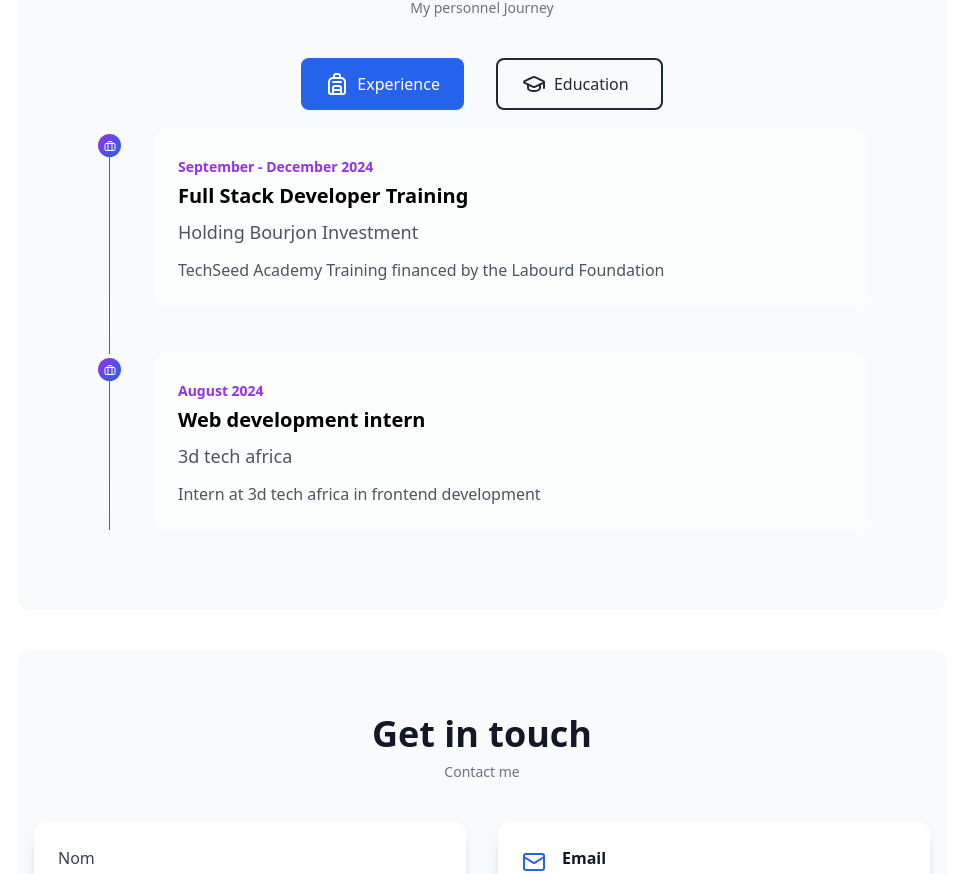
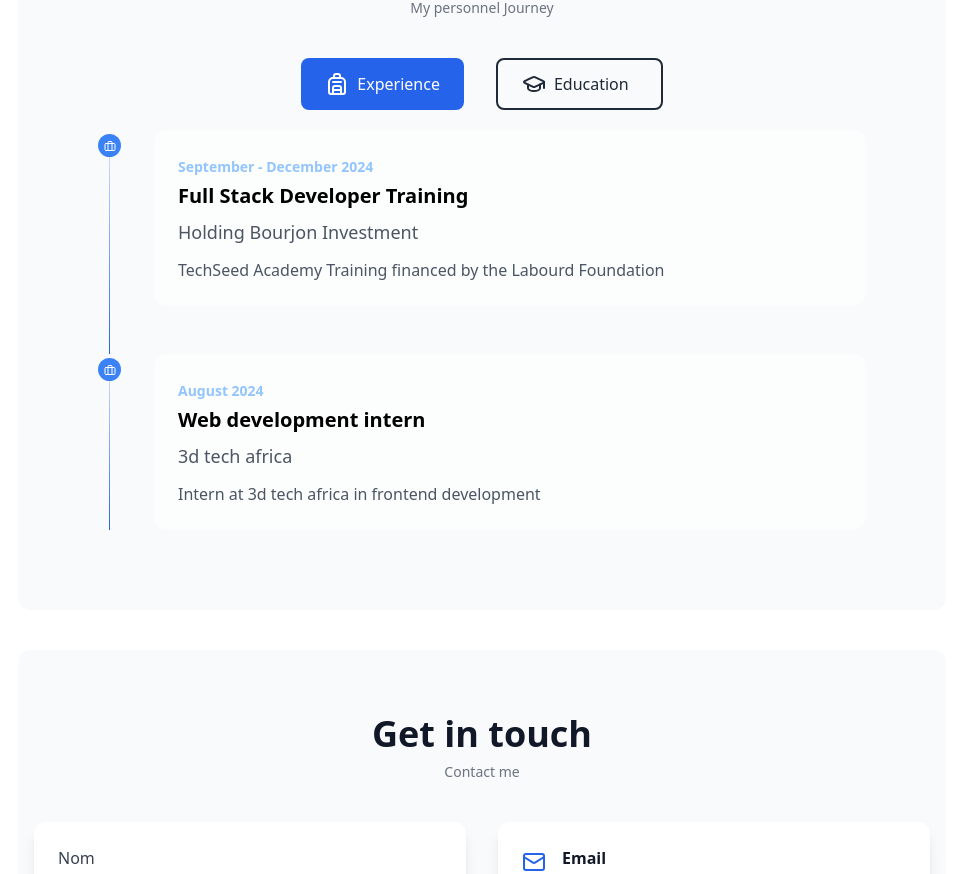
Before and after one commit to elonmelonm/elonmluc-portfolio, a React (Vite) app: page / in a window 1280 px wide. Shown: the part 4378-5252 px from the top of the page, without its empty margins (158-1121 px from the left). Built offline with nearby package versions, Linux system fonts and the light colour scheme.

Commit message:
Change timeline colors

```diff
--- a/src/components/ExperienceCard.tsx
+++ b/src/components/ExperienceCard.tsx
@@ -17,14 +17,14 @@ export default function ExperienceCard ({experience, index} : ExperienceCardProp
             className="relative pl-8 pb-12 last:pb-0"
         >
             {/* Timeline line */}
-            <div className="absolute left-[11px] top-1 bottom-0 w-px bg-gradient-to-b from-purple-600 to-blue-600" />
+            <div className="absolute left-[11px] top-1 bottom-0 w-px bg-gradient-to-b from-blue-100 to-blue-600" />
 
             {/* Timeline dot */}
-            <div className="absolute left-0 top-1 w-[23px] h-[23px] rounded-full bg-gradient-to-br from-purple-600 to-blue-600 flex items-center justify-center">
+            <div className="absolute left-0 top-1 w-[23px] h-[23px] rounded-full bg-gradient-to-br bg-blue-500 to-blue-600 flex items-center justify-center">
                 <Briefcase className="w-3 h-3 text-white" />
             </div>
             <div className="bg-white/50 dark:bg-white/5 backdrop-blur-sm rounded-xl p-6 ml-6">
-                <span className="text-sm font-semibold text-purple-600 dark:text-purple-400">
+                <span className="text-sm font-semibold text-blue-300">
                   {experience.period}
                 </span>
                 <h3 className="text-xl dark:text-white font-bold mt-1 mb-2">{experience.title}</h3>
```
